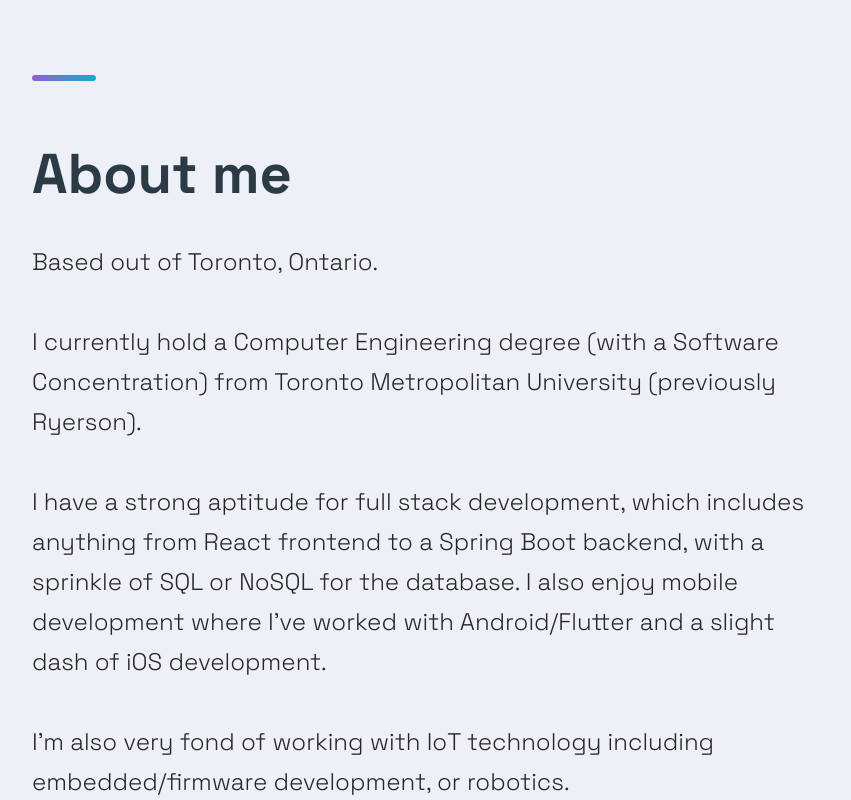
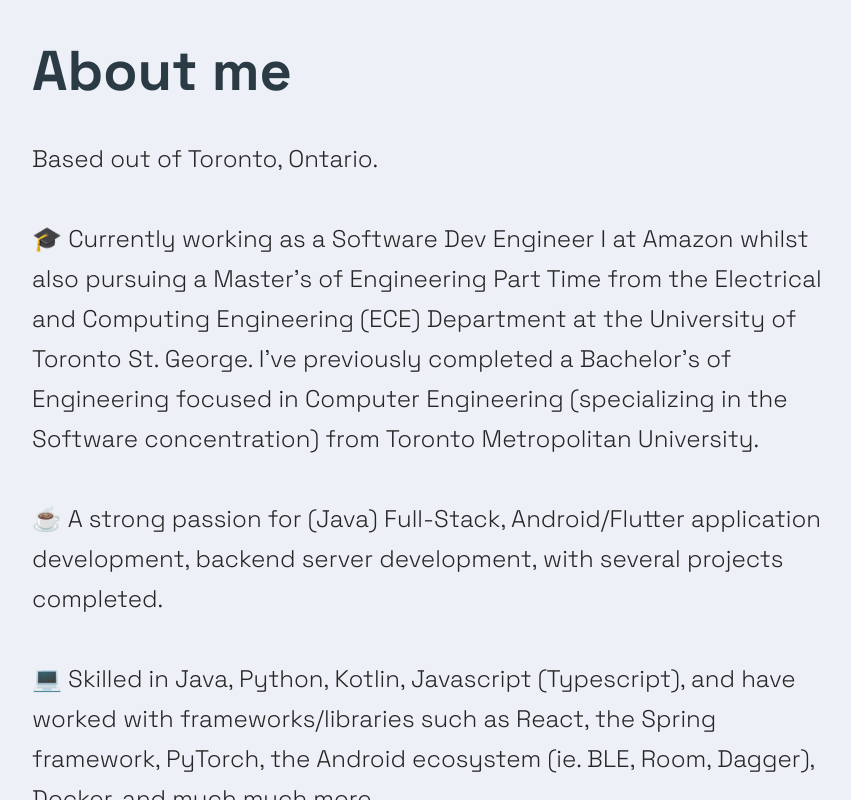
Before and after one commit to DeluxeViper/DeluxeViper.github.io, a Next.js app: page / in a window 1280 px wide. Shown: the part 9217-10017 px from the top of the page, without its empty margins (88-939 px from the left). Built offline with nearby package versions, Linux system fonts and the light colour scheme.

Commit message:
docs(timeline, about me): updates

```diff
--- a/src/components/TimeLine/TimeLine.js
+++ b/src/components/TimeLine/TimeLine.js
@@ -79,21 +79,14 @@
         {/* How did you start learning something. What are your milestones?  */}
         Based out of Toronto, Ontario.
         <br /> <br />
-        I currently hold a Computer Engineering degree (with a Software
-        Concentration) from Toronto Metropolitan University (previously
-        Ryerson).
-        <br />
-        <br />I have a strong aptitude for full stack development, which
-        includes anything from React frontend to a Spring Boot backend, with a
-        sprinkle of SQL or NoSQL for the database. I also enjoy mobile
-        development where I've worked with Android/Flutter and a slight dash of
-        iOS development.
-        <br />
-        <br />
-        I'm also very fond of working with IoT technology including
-        embedded/firmware development, or robotics.
-        <br />
-        <br />
+        🎓 Currently working as a Software Dev Engineer I at Amazon whilst also pursuing a Master's of Engineering Part Time from the Electrical and Computing Engineering (ECE) Department at the University of Toronto St. George. I've previously completed a Bachelor's of Engineering focused in Computer Engineering (specializing in the Software concentration) from Toronto Metropolitan University.
+        <br /> <br />
+        ☕️ A strong passion for (Java) Full-Stack, Android/Flutter application development, backend server development, with several projects completed.
+        <br /> <br />
+        💻 Skilled in Java, Python, Kotlin, Javascript (Typescript), and have worked with frameworks/libraries such as React, the Spring framework, PyTorch, the Android ecosystem (ie. BLE, Room, Dagger), Docker, and much much more.
+        <br /> <br />
+        📚 Perks: A propensity to take initiatives, incredibly motivated, highly organized (detail-oriented) and a quick learner.
+        <br /> <br />
         My interests include: <br />- Artificial Intelligence/ML applications
         <br /> - Distributed Systems <br />- Embedded Systems engineering
         <br />- FPGAs
@@ -101,6 +94,7 @@
         GPU programming <br />- Overall developer/process optimization
         strategies
       </SectionText>
+      <SectionTitle fontSize="40px">Major Milestones</SectionTitle>
       <CarouselContainer
         ref={carouselRef}
         onScroll={handleScroll}
--- a/src/constants/constants.js
+++ b/src/constants/constants.js
@@ -240,17 +240,17 @@
     code: "https://github.com/DeluxeViper/TorrentClone",
     demo: "",
   },
-  {
-    id: 7,
-    title: "Air Traffic Control System",
-    short_description: "Distributed System - CLI Application",
-    description:
-      "Collaborated with a team of 4 individuals to create an Air Traffic Control System that uses technologies such as RabbitMQ and gRPC to ensure a distributed, scalable, secure and robust system inspired by the AeroMACS communication system (with some modifications).",
-    image: `images/ATS.jpg`,
-    tags: ["Python", "RabbitMQ", "gRPC", "Docker compose"],
-    code: "https://github.com/nigel5/air-traffic-control-system",
-    demo: "",
-  },
+  // {
+  //   id: 7,
+  //   title: "Air Traffic Control System",
+  //   short_description: "Distributed System - CLI Application",
+  //   description:
+  //     "Collaborated with a team of 4 individuals to create an Air Traffic Control System that uses technologies such as RabbitMQ and gRPC to ensure a distributed, scalable, secure and robust system inspired by the AeroMACS communication system (with some modifications).",
+  //   image: `images/ATS.jpg`,
+  //   tags: ["Python", "RabbitMQ", "gRPC", "Docker compose"],
+  //   code: "https://github.com/nigel5/air-traffic-control-system",
+  //   demo: "",
+  // },
 ];
 
 export const TimeLineData = [
@@ -279,4 +279,9 @@
     month: "May",
     text: "Graduated with a Computer Engineering (B. Eng) degree from Toronto Metropolitan University",
   },
+  {
+    year: 2024,
+    month: "January",
+    text: "SDE 1 at Amazon",
+  }
 ];
```
